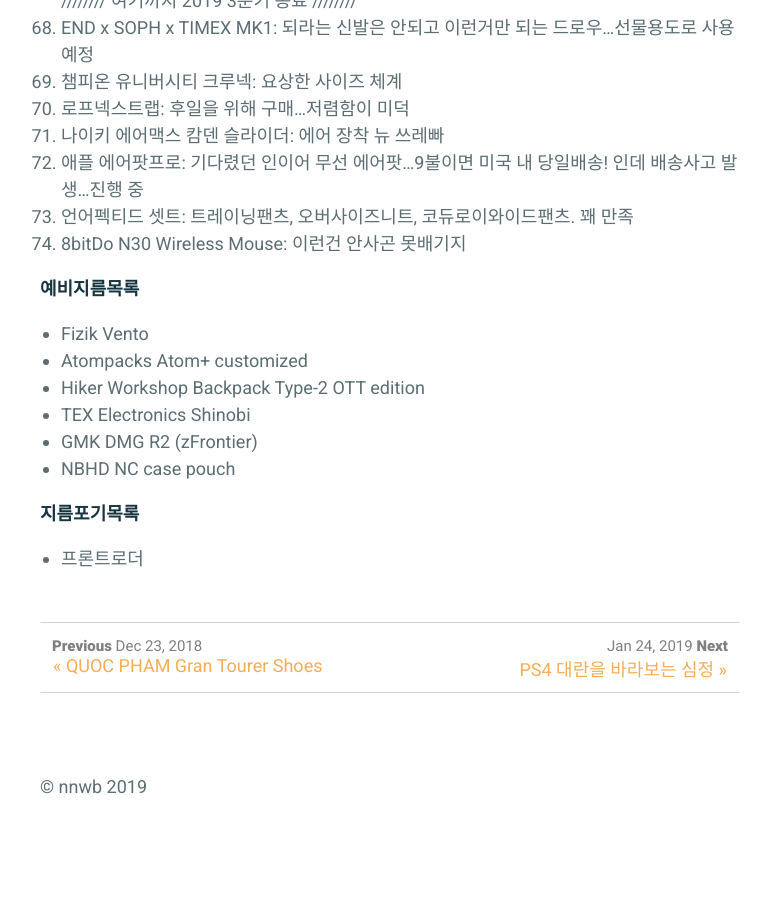
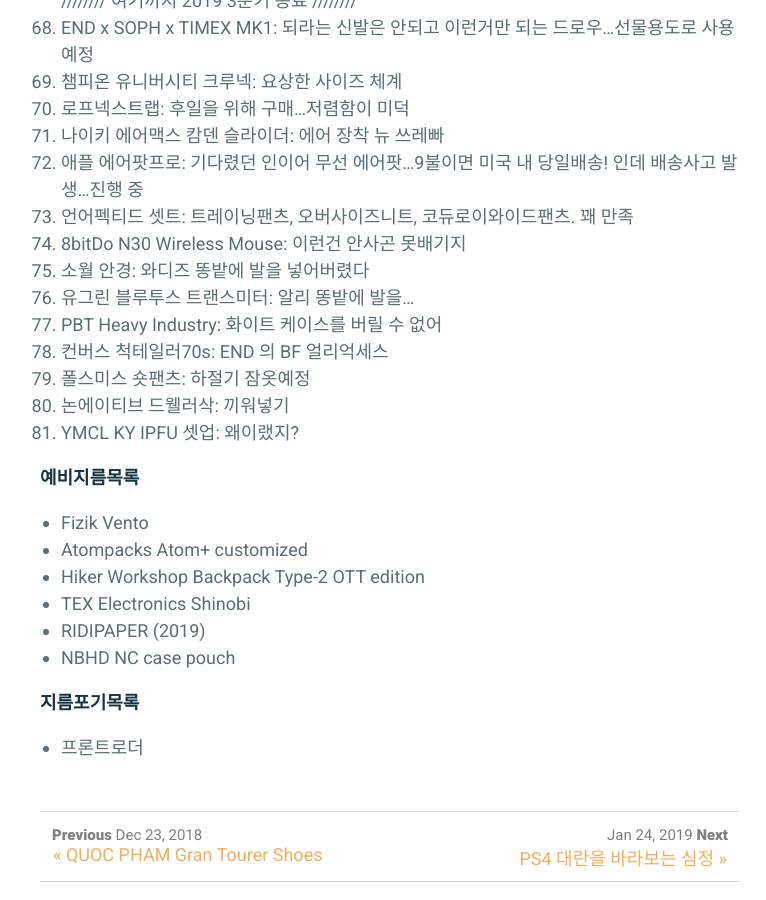
Before and after one commit to nnwb/nnwb.github.io, a Jekyll site: the page built from _posts/2019-01-01-2019buy.md, in a window 1280 px wide and 900 px high, scrolled down 2737 px. Shown: the whole window, without its empty margins (250-1016 px from the left). Built offline with Jekyll 4.4.1, drawn with Linux system fonts in a browser that asks for light colours; comment, search, counter and statistics services are not loaded.

Commit message:
Update 2019-01-01-2019buy.md

```diff
--- a/_posts/2019-01-01-2019buy.md
+++ b/_posts/2019-01-01-2019buy.md
@@ -86,7 +86,13 @@ comments: true
 72. 애플 에어팟프로: 기다렸던 인이어 무선 에어팟...9불이면 미국 내 당일배송! 인데 배송사고 발생...진행 중
 73. 언어펙티드 셋트: 트레이닝팬츠, 오버사이즈니트, 코듀로이와이드팬츠. 꽤 만족
 74. 8bitDo N30 Wireless Mouse: 이런건 안사곤 못배기지
-
+75. 소월 안경: 와디즈 똥밭에 발을 넣어버렸다
+76. 유그린 블루투스 트랜스미터: 알리 똥밭에 발을...
+77. PBT Heavy Industry: 화이트 케이스를 버릴 수 없어
+78. 컨버스 척테일러70s: END 의 BF 얼리억세스
+79. 폴스미스 숏팬츠: 하절기 잠옷예정
+80. 논에이티브 드웰러삭: 끼워넣기
+81. YMCL KY IPFU 셋업: 왜이랬지?
 
 
 **예비지름목록**
@@ -94,7 +100,7 @@ comments: true
 - Atompacks Atom+ customized
 - Hiker Workshop Backpack Type-2 OTT edition
 - TEX Electronics Shinobi
-- GMK DMG R2 (zFrontier)
+- RIDIPAPER (2019)
 - NBHD NC case pouch
 
 **지름포기목록**
```
